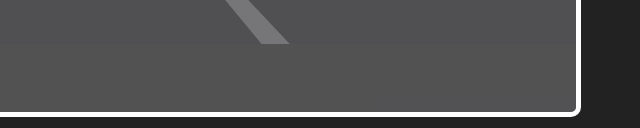
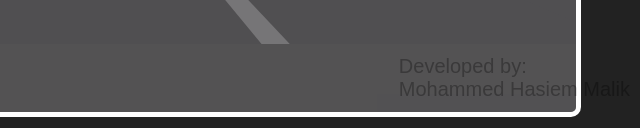
Before and after one commit to MHasiemMalik/PlaynorDragRace, a plain HTML site: page index.html in a window 1280 px wide. Shown: the part 669-797 px from the top of the page, 640-1280 px from the left. Drawn offline with Linux system fonts and the light colour scheme; no server answers.

Commit message:
dev name commit

```diff
--- a/index.html
+++ b/index.html
@@ -26,6 +26,11 @@
   </head>
 
   <body translate="no">
+
+    <div id="ct">
+      <p>Developed by:<br> Mohammed Hasiem Malik</p>
+  </div>
+
     <div id="game">
       <div id="road">
         <div id="cloud"></div>
--- a/style.css
+++ b/style.css
@@ -277,3 +277,14 @@ Guide
 #controls > span:last-child > span {
     transform: rotate(90deg);
 }
+
+#ct{
+    position: fixed;
+    bottom: 10px;
+    right: 10px;
+    z-index: 9999;
+      font-size: 20px;
+      font-family: 'Averia Sans Libre', sans-serif;
+      color: #000000;
+      opacity: 0.3;
+   }
```
